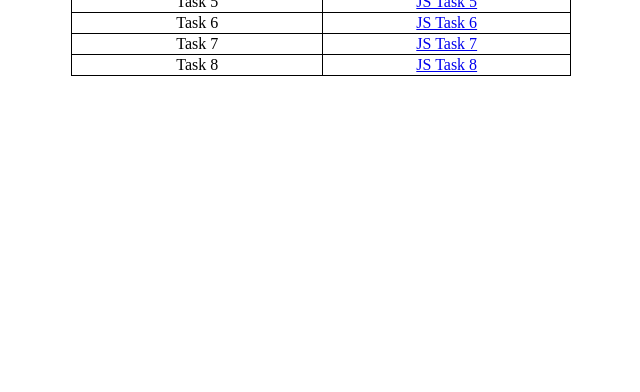
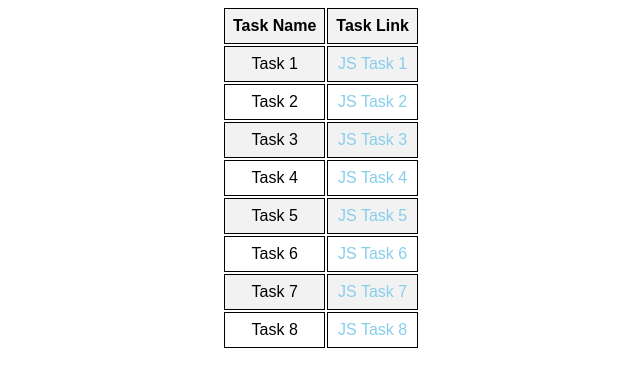
Before and after one commit to kowshik-velaga/bs-js, a plain HTML site: page index.html in a window 1280 px wide. Shown: the part 408-800 px from the top of the page, without its empty margins (319-959 px from the left). Drawn offline with Linux system fonts and the light colour scheme.

Commit message:
Update index.html

```diff
--- a/index.html
+++ b/index.html
@@ -1,28 +1,47 @@
 <html>
     <head>
         <style>
+                 body {
+    font-family: Arial, sans-serif;
+      }
             h1
             {
                 text-align: center;
             }
-            table,
-            tr,
-            td,
-            th
-            {
-                border: 1px solid black;
-                border-collapse:collapse;
-                width:500px;
-                text-align:center;
-            }
+
             table
             {
                 margin-left: auto;
                 margin-right: auto;
             }
-          background{
-                 grey;
-          }
+             th, td {
+            border: 1px solid #000;
+            padding: 8px;
+            text-align: center;
+        }
+        th {
+            background-color: #f2f2f2;
+        }
+
+        tr:nth-child(even) {
+            background-color: #f2f2f2;
+        }
+          a {
+            text-decoration: none;
+            color: skyblue;
+        }
+
+        a:hover {
+            text-decoration: underline;
+        }
+        th.task-heading {
+          background-color: red; /* Blue */
+          color: grey; /* White */
+        }
+        .links-section {
+          text-align: center;
+          margin-top: 20px;
+      }
         </style>
         <body>
          <table>
```
